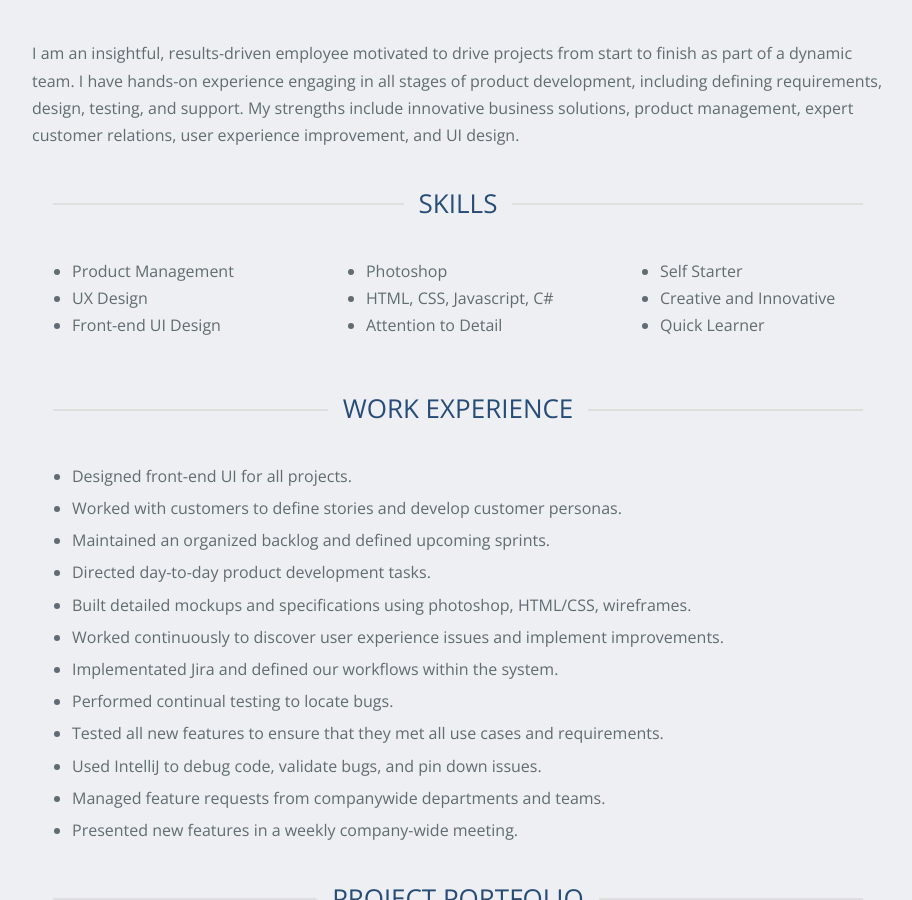
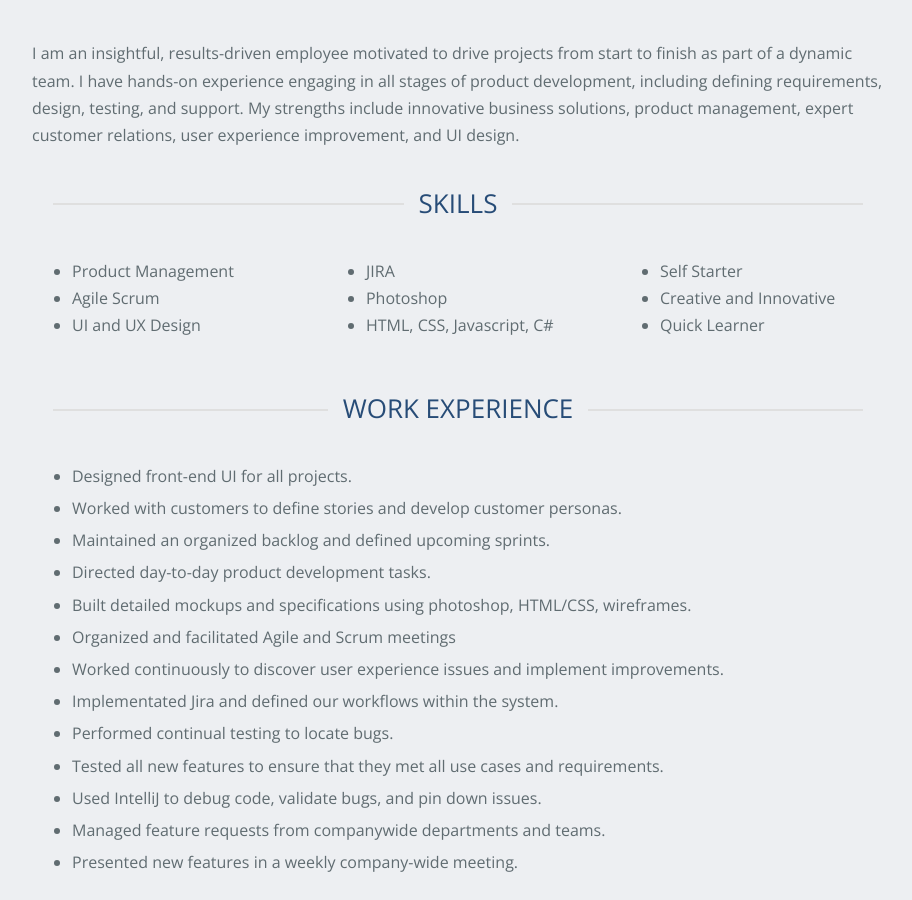
Before and after one commit to mfelt/mfelt.github.io, a Jekyll site: the page built from index.md, in a window 1280 px wide and 900 px high, scrolled down 329 px. Shown: the whole window, without its empty margins (182-1094 px from the left). Built offline with Jekyll 4.4.1, drawn with Linux system fonts in a browser that asks for light colours; nearby versions of some CDN libraries; our own code applies the rules of GitHub Pages for plain Markdown files.

Commit message:
Update index.md

```diff
--- a/index.md
+++ b/index.md
@@ -7,15 +7,15 @@ I am an insightful, results-driven employee motivated to drive projects from sta
   <div class="col-xs-12 col-sm-4">
     <ul style="margin-bottom: 15px !important;">
       <li>Product Management</li>
-      <li>UX Design</li>
-      <li>Front-end UI Design</li>
+      <li>Agile Scrum</li>
+      <li>UI and UX Design</li>
      </ul>
   </div>
   <div class="col-xs-12 col-sm-4">
     <ul style="margin-bottom: 15px !important;">
+      <li>JIRA</li>
       <li>Photoshop</li>
       <li>HTML, CSS, Javascript, C#</li>
-      <li>Attention to Detail</li>
     </ul>
   </div>
   <div class="col-xs-12 col-sm-4">
@@ -34,6 +34,7 @@ I am an insightful, results-driven employee motivated to drive projects from sta
 - Maintained an organized backlog and defined upcoming sprints.
 - Directed day-to-day product development tasks.
 - Built detailed mockups and specifications using photoshop, HTML/CSS, wireframes.
+- Organized and facilitated Agile and Scrum meetings
 - Worked continuously to discover user experience issues and implement improvements.
 - Implementated Jira and defined our workflows within the system.
 - Performed continual testing to locate bugs.
```
